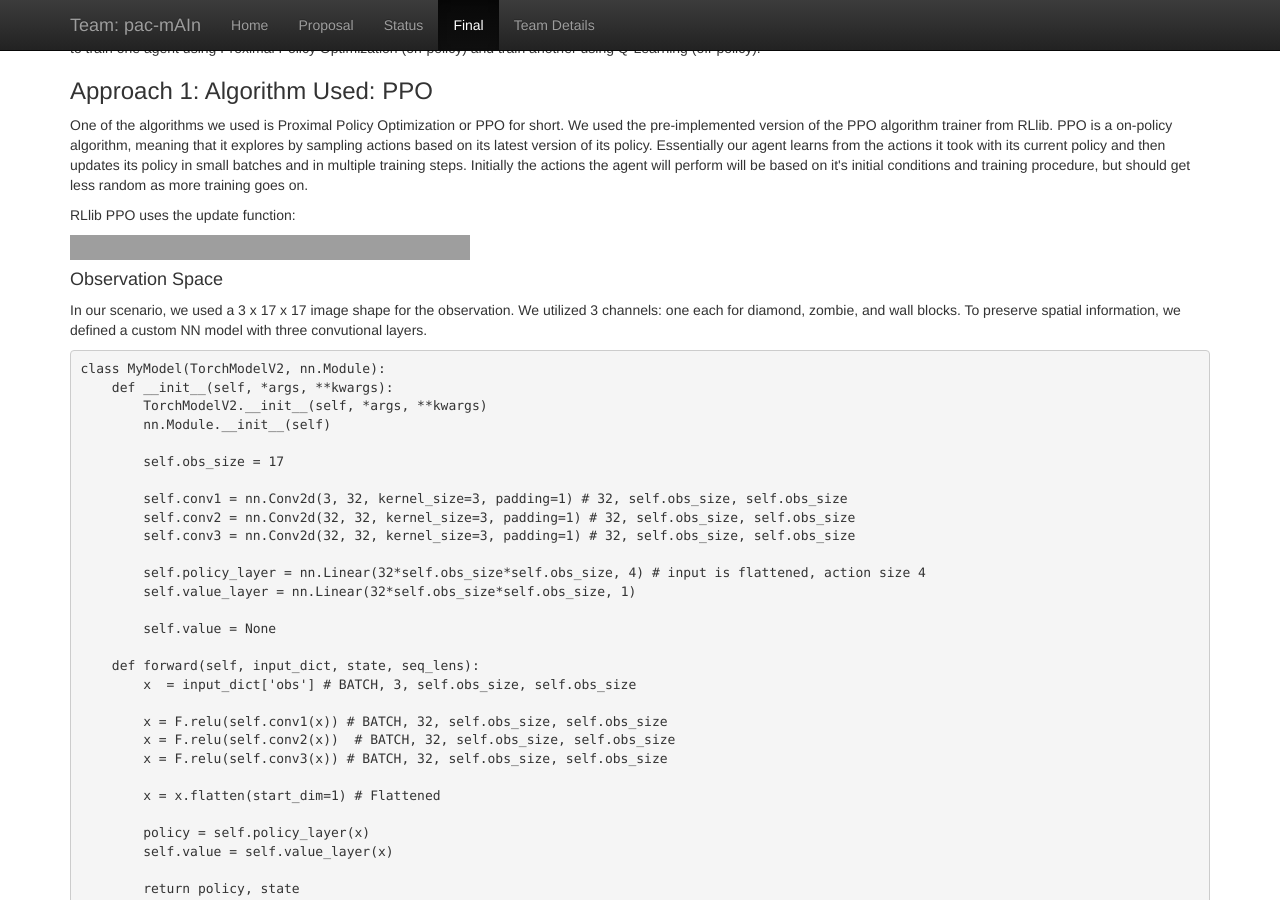
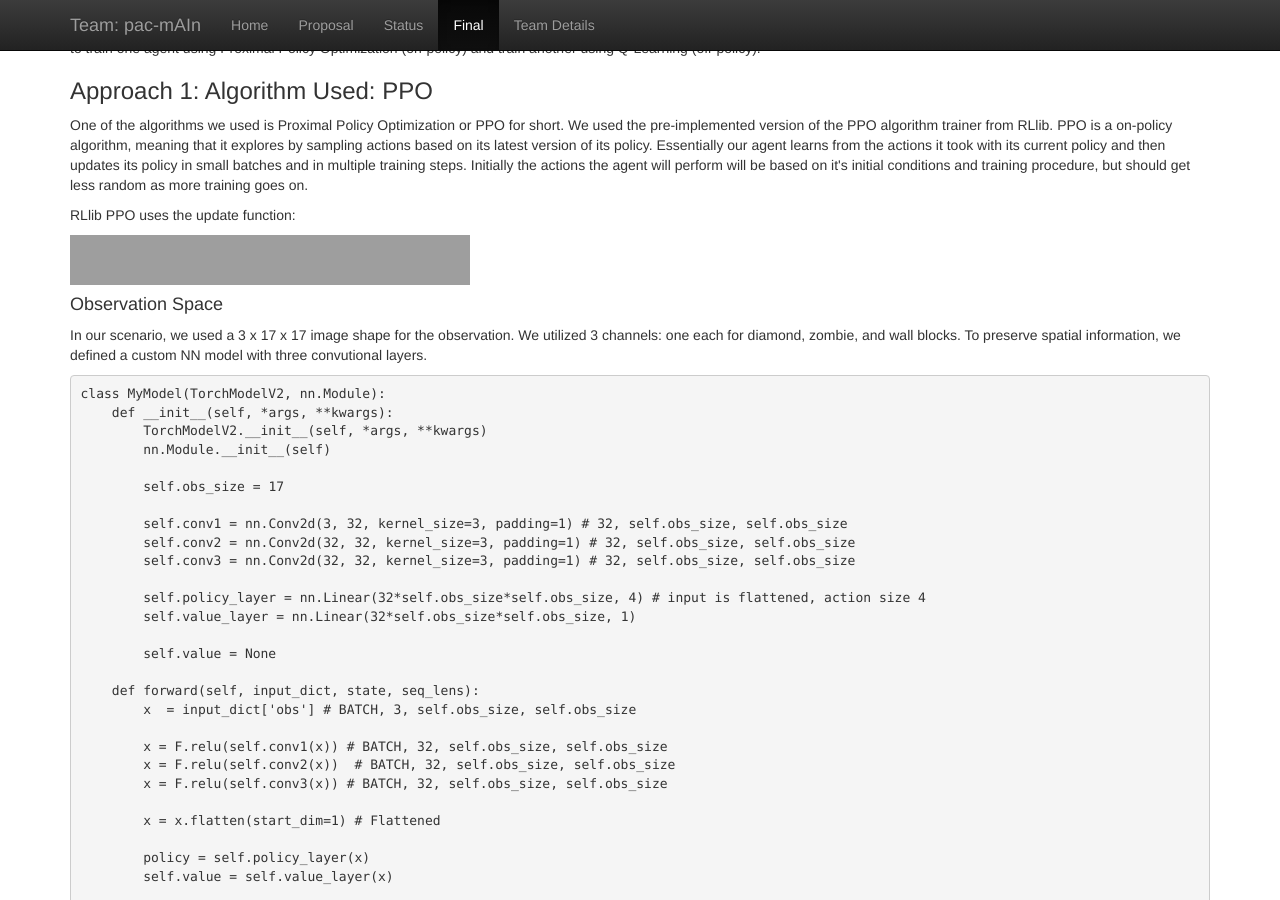
Before and after one commit to armaansd/pac-mAIn, a Jekyll site: the page built from docs/final.md, in a window 1280 px wide and 900 px high, scrolled down 2671 px. Built offline with Jekyll 4.4.1, drawn with Linux system fonts in a browser that asks for light colours; grey boxes are pictures that could not be loaded.

Commit message:
Create final.md

```diff
--- a/docs/final.md
+++ b/docs/final.md
@@ -66,7 +66,7 @@
 
 RLlib PPO uses the update function:
 
-<img src="https://user-images.githubusercontent.com/75513952/145362880-df9c5a00-04a8-4de1-820c-b28acd98d030.png" width="400" height="25">
+<img src="https://user-images.githubusercontent.com/75513952/145362880-df9c5a00-04a8-4de1-820c-b28acd98d030.png" width="400" height="50">
 
 #### Observation Space
 <p>In our scenario, we used a 3 x 17 x 17 image shape for the observation. We utilized 3 channels: one each for diamond, zombie, and wall blocks.
```
